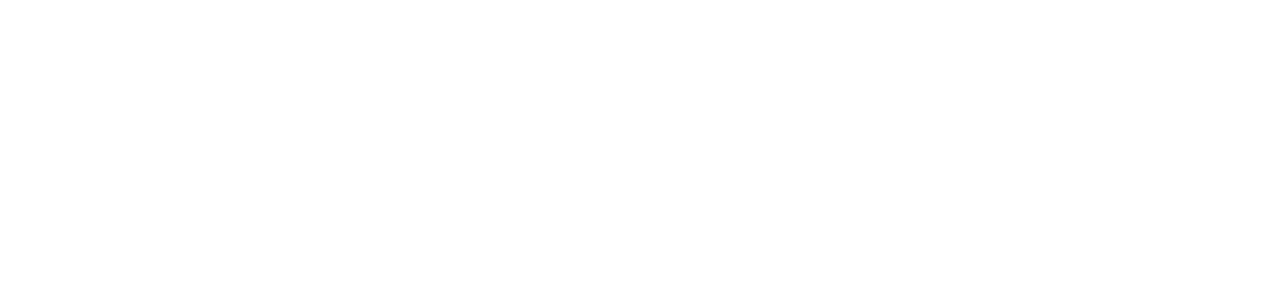
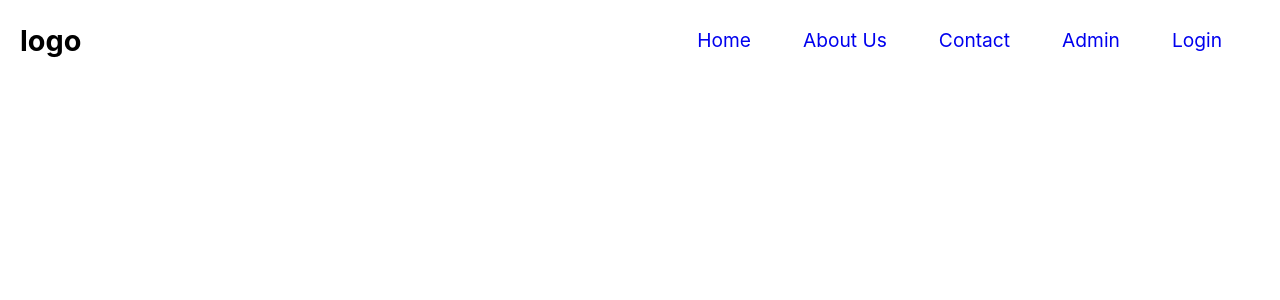
Before and after one commit to Rakib544/yatch-service-application-client, a React (Create React App) app: page / in a window 1280 px wide. Shown: the top 300 px of the page. Built offline with nearby package versions, Linux system fonts and the light colour scheme.

Commit message:
navbar design done

```diff
--- a/package.json
+++ b/package.json
@@ -3,6 +3,8 @@
   "version": "0.1.0",
   "private": true,
   "dependencies": {
+    "@material-ui/core": "^4.11.3",
+    "@material-ui/icons": "^4.11.2",
     "@testing-library/jest-dom": "^5.11.10",
     "@testing-library/react": "^11.2.6",
     "@testing-library/user-event": "^12.8.3",
--- a/src/App.css
+++ b/src/App.css
@@ -1,38 +1,5 @@
-.App {
-  text-align: center;
+* {
+  margin: 0;
+  padding: 0;
+  box-sizing:border-box;
 }
-
-.App-logo {
-  height: 40vmin;
-  pointer-events: none;
-}
-
-@media (prefers-reduced-motion: no-preference) {
-  .App-logo {
-    animation: App-logo-spin infinite 20s linear;
-  }
-}
-
-.App-header {
-  background-color: #282c34;
-  min-height: 100vh;
-  display: flex;
-  flex-direction: column;
-  align-items: center;
-  justify-content: center;
-  font-size: calc(10px + 2vmin);
-  color: white;
-}
-
-.App-link {
-  color: #61dafb;
-}
-
-@keyframes App-logo-spin {
-  from {
-    transform: rotate(0deg);
-  }
-  to {
-    transform: rotate(360deg);
-  }
-}
--- /dev/null
+++ b/src/components/Home/Header/Header.js
@@ -0,0 +1,12 @@
+import React from 'react';
+import Navbar from './Navbar/Navbar';
+
+const Header = () => {
+    return (
+        <div>
+            <Navbar />
+        </div>
+    );
+};
+
+export default Header;
--- a/src/components/Home/Header/Navbar/MenuItems.js
+++ b/src/components/Home/Header/Navbar/MenuItems.js
@@ -1,22 +1,27 @@
 export const MenuItems = [
     {
         title: 'Home',
-        cName: ''
+        cName: 'nav-links',
+        url: '/home'
     },
     {
         title: 'About Us',
-        cName: ''
+        cName: 'nav-links',
+        url: '/about'
     },
     {
         title: 'Contact',
-        cName: ''
+        cName: 'nav-links',
+        url: '/contact'
     },
     {
         title: 'Admin',
-        cName: ''
+        cName: 'nav-links',
+        url: '/admin'
     },
     {
         title: 'Login',
-        cName: ''
+        cName: 'nav-links',
+        url: '/login'
     },
 ]
--- /dev/null
+++ b/src/components/Home/Header/Navbar/Navbar.css
@@ -0,0 +1,75 @@
+.navbarItems {
+    background-color: #fff;
+    height: 80px;
+    display: flex;
+    justify-content: space-between;
+    align-items: center;
+    font-size: 1.2rem;
+}
+
+.navbar-logo {
+    cursor: pointer;
+    margin-left: 20px;
+}
+
+.nav-menu {
+    display: flex;
+    justify-content: center;
+    align-items: center;
+    margin-right: 2rem;
+    text-align: center;
+    list-style: none;
+}
+
+.nav-links {
+    text-decoration: none;
+    padding: 9px 21px 11px;
+    transition: 0.4s;
+    border-radius: 30px;
+    margin: 0 5px;
+}
+
+.nav-links:hover {
+    background-color: red;
+}
+
+.menu-icon {
+    display: none;
+}
+
+@media screen and (max-width: 960px) {
+    .navbarItems {
+        position: relative;
+    }
+
+    .menu-icon {
+        display: block;
+    }
+
+    .nav-menu {
+        display: flex;
+        flex-direction: column;
+        width: 100%;
+        height: 500px;
+        position: absolute;
+        top: 60px;
+        left: -120%;
+        background-color: red;
+        transition: all 0.3s ease;
+        margin-top: 30px;
+    }
+    .nav-menu.active {
+        background-color:#1A1F2B;
+        left: 0;
+    }
+
+    .nav-links{
+        text-align: center;
+        color: #fff;
+        font-weight: bold;
+    }
+
+    .mt-3 {
+        margin-top: 20px;
+    }
+}
--- a/src/components/Home/Header/Navbar/Navbar.js
+++ b/src/components/Home/Header/Navbar/Navbar.js
@@ -1,20 +1,32 @@
-import React from 'react';
+import React, { useState } from 'react';
+import { Link } from 'react-router-dom';
 import { MenuItems } from './MenuItems';
+import MenuIcon from '@material-ui/icons/Menu';
+import { IconButton } from '@material-ui/core';
+import CloseIcon from '@material-ui/icons/Close';
+import './Navbar.css';
 
 const Navbar = () => {
+    const [clicked, setClicked] = useState(false)
+
+    const handleShowMenu = () => {
+        setClicked(!clicked)
+    }
     return (
         <nav className="navbarItems">
             <h1 className="navbar-logo">
                 logo
             </h1>
-            <div className="menu-icon">Mobile menu</div>
-            <ul>
+            <div className="menu-icon" onClick={handleShowMenu}><IconButton>{clicked ? <CloseIcon /> : <MenuIcon />}</IconButton></div>
+            <ul className={clicked ? 'nav-menu active' : 'nav-menu'}>
                 {
                     MenuItems.map((item, index) => {
-                        return(
-                            <li key={index}>
-                                <a className={item.cName}>{item.title}</a>
-                            </li>
+                        return (
+                            <div className="mt-3">
+                                <li key={index}>
+                                    <Link to={item.url} className={item.cName}>{item.title}</Link>
+                                </li>
+                            </div>
                         )
                     })
                 }
--- a/src/components/Home/Home/Home.js
+++ b/src/components/Home/Home/Home.js
@@ -1,9 +1,10 @@
 import React from 'react';
+import Header from '../Header/Header';
 
 const Home = () => {
     return (
         <div>
-
+            <Header />
         </div>
     );
 };
```
Also changed, not shown: 1 other file (tests, documents, lock files or other folders).
